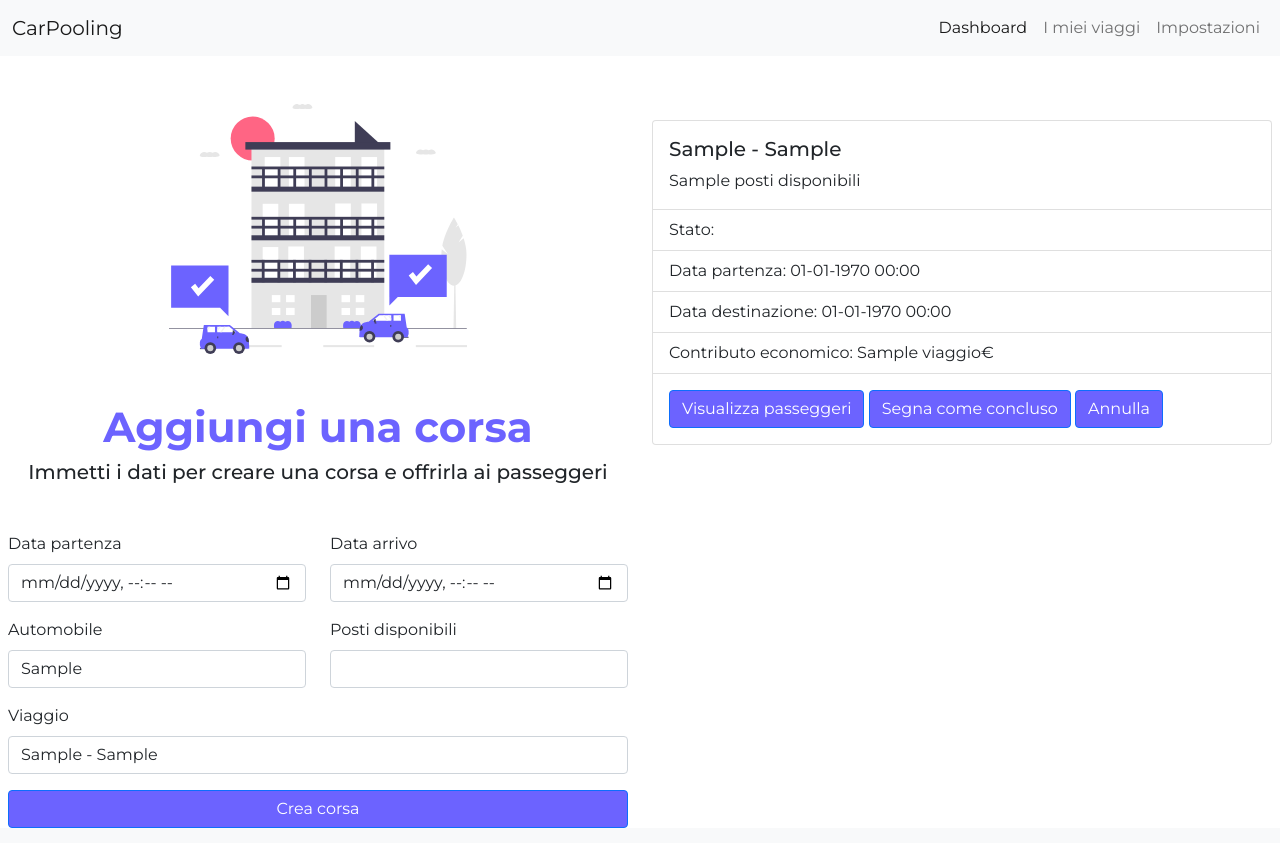
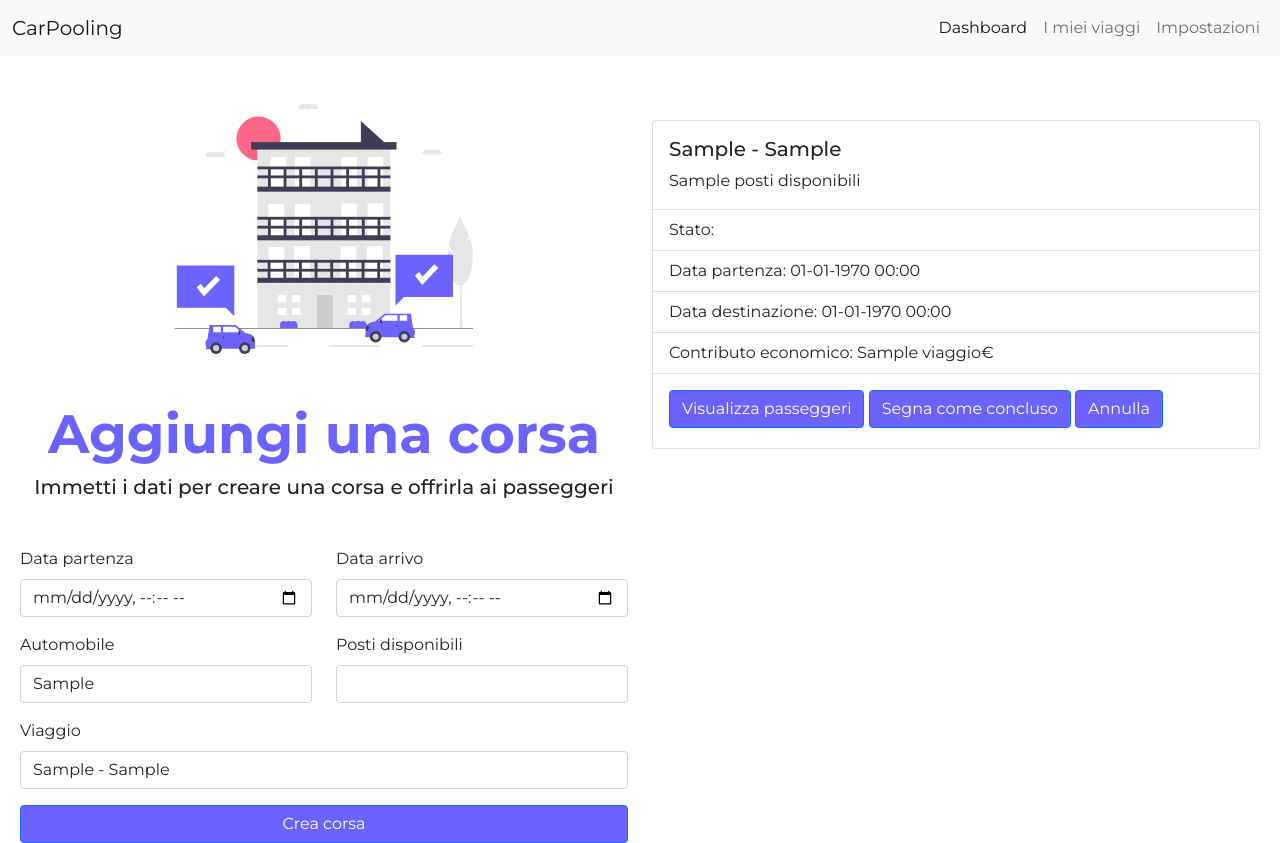
Before and after one commit to riccardocalligaro/car_pooling, a PHP site: page /website/dashboard_driver.php in a window 1280 px wide. Run offline with PHP 8.4, Linux system fonts and the light colour scheme; the visitor is signed in with stand-in values (Sample User, id 1); tables that the repository leaves empty or names only in its code hold one stand-in row (values such as "Sample post").

Commit message:
Code refactoring

```diff
--- a/website/client/login/login.php
+++ b/website/client/login/login.php
@@ -32,7 +32,7 @@
         <div class="col-sm-12 col-md-12 col-lg-6 cl1">
             <h1 class="title mx-auto mb-lg-3">Effettua l'accesso ora</h1>
             <p class=" text-center paragraph d-none d-md-block mx-auto">Entra nel mondo del car pooling, con un click prenoti un viaggio</p>
-            <img class="d-block pt-5 mx-auto" height="400px" src="../../assets/illustrations/undraw_Order_ride_re_372k.svg" alt="" srcset="">
+            <img class="d-block pt-5 mx-auto responsives" height="400px" src="../../assets/illustrations/undraw_Order_ride_re_372k.svg" alt="" srcset="">
         </div>
         <div class="col-lg-6 cl2 center">
             <form action="login_client.php" method="post" class="mx-auto">
--- a/website/client/registration/registration.php
+++ b/website/client/registration/registration.php
@@ -32,7 +32,7 @@
         <div class="col-sm-12 col-md-12 col-lg-6 cl1">
             <h1 class="title mx-auto mb-lg-3">Registrati come passeggero</h1>
             <p class="paragraph d-none d-md-block mx-auto">Entra nel fantastico mondo del car pooling, basta un click per prenotare un viaggio con uno dei nostri eccellenti autisti.</p>
-            <img class="d-block pt-5 mx-auto" height="400px" src="../../assets/illustrations/undraw_order_a_car_3tww.svg" alt="" srcset="">
+            <img class="d-block pt-5 mx-auto responsive" height="400px" src="../../assets/illustrations/undraw_order_a_car_3tww.svg" alt="" srcset="">
         </div>
         <div class="col-lg-6 cl2">
             <form action="send_registration.php" method="POST" class="mx-auto">
--- a/website/client/trips/trips_page.php
+++ b/website/client/trips/trips_page.php
@@ -76,7 +76,7 @@
 
                     if ($res = $stmt->get_result()) {
                         while ($row = $res->fetch_assoc()) {
-                            echo ' <div class="card text-start mt-3">
+                            echo ' <div class="card text-start mt-3 card-size">
                 <div class="card-header">
                 '.$row['autista_nominativo'].'
       </div>
--- a/website/css/style.css
+++ b/website/css/style.css
@@ -8,7 +8,8 @@
   --title-font-family: Montserrat, sans-serif;
   --title-font-weight: Bold;
   --paragraph-font-size: 32px;
-  --title-font-size: 42px;
+  --title-font-size: 54px;
+  --h2-font-size: 32px;
   width: auto;
 }
 
@@ -20,6 +21,7 @@
 h2 {
   font-size: var(--h2-font-size);
   font-weight: var(--h2-font-weight);
+  color: var(--h2-color);
 }
 
 table th {
@@ -103,4 +105,22 @@
   -webkit-box-shadow: 0 0 0 0.2rem rgba(108, 99, 255, 0.25);
           box-shadow: 0 0 0 0.2rem rgba(108, 99, 255, 0.25);
 }
+
+@media screen and (min-width: 992px) {
+  .card-size .card {
+    max-width: 1000px !important;
+  }
+}
+
+@media screen and (max-width: 992px) {
+  .card-size {
+    margin-top: 2rem;
+  }
+}
+
+@media screen and (min-width: 992px) {
+  #results .card {
+    max-width: 1000px !important;
+  }
+}
 /*# sourceMappingURL=style.css.map */
--- a/website/css/style.scss
+++ b/website/css/style.scss
@@ -107,3 +107,22 @@
   border-color: var(--primary);
   box-shadow: 0 0 0 0.2rem rgba(108, 99, 255, 0.25);
 }
+
+.card-size{
+  @media screen and (min-width: 992px) {
+    .card{
+      max-width: 1000px!important;
+    }
+  }
+  @media screen and (max-width: 992px) {
+    margin-top: 2rem;
+  }
+}
+
+#results{
+  @media screen and (min-width: 992px) {
+    .card{
+      max-width: 1000px!important;
+    }
+  }
+}
--- a/website/dashboard_driver.php
+++ b/website/dashboard_driver.php
@@ -20,9 +20,7 @@
     <nav class="navbar navbar-expand-lg navbar-light bg-light">
         <div class="container-fluid">
             <a class="navbar-brand" href="index.html">CarPooling</a>
-            <button class="navbar-toggler" type="button" data-bs-toggle="collapse"
-                data-bs-target="#navbarSupportedContent" aria-controls="navbarSupportedContent" aria-expanded="false"
-                aria-label="Toggle navigation">
+            <button class="navbar-toggler" type="button" data-bs-toggle="collapse" data-bs-target="#navbarSupportedContent" aria-controls="navbarSupportedContent" aria-expanded="false" aria-label="Toggle navigation">
                 <span class="navbar-toggler-icon"></span>
             </button>
             <div class="collapse navbar-collapse" id="navbarSupportedContent">
@@ -40,15 +38,14 @@
             </div>
         </div>
     </nav>
-    <div class="row mt-5 pe-2 ps-2">
+    <div class="row mt-5 pe-2 ps-2 w-100 mx-auto">
 
         <!-- start left side -->
         <div class="col-lg-6 col-md-12 col-sm-12">
 
             <!--  start header -->
             <div class="text-center">
-                <img class="mb-5" height="250px" src="./assets/illustrations/undraw_order_a_car_3tww.svg" alt=""
-                    srcset="">
+                <img class="mb-5 responsive" height="250px" src="./assets/illustrations/undraw_order_a_car_3tww.svg" alt="" srcset="">
                 <h3 class="title mx-auto">Aggiungi una corsa</h3>
                 <h5>Immetti i dati per creare una corsa e offrirla ai passeggeri</h5>
             </div>
@@ -68,8 +65,7 @@
                         <div class="col-6">
                             <div class="mb-3">
                                 <label for="inputDestinationDate" class="form-label">Data arrivo</label>
-                                <input type="datetime-local" class="form-control" id="inputDestinationDate"
-                                    name="end_date">
+                                <input type="datetime-local" class="form-control" id="inputDestinationDate" name="end_date">
                             </div>
                         </div>
                     </div>
@@ -104,8 +100,7 @@
                         <div class="col-6">
                             <div class="mb-3">
                                 <label for="inputPostiDisponibili" class="form-label">Posti disponibili</label>
-                                <input name="posti" type="number" step="1" min="1" class="form-control" id="inputPostiDisponibili"
-                                    name="end_date">
+                                <input name="posti" type="number" step="1" min="1" class="form-control" id="inputPostiDisponibili" name="end_date">
                             </div>
                         </div>
                     </div>
@@ -144,7 +139,7 @@
 
 
 
-        <div class="col">
+        <div class="col-lg-6 col-md-12 col-sm-12 mb-5 card-size">
             <?php
             include_once('config.php');
 
@@ -184,21 +179,21 @@
                 }
 
                 while ($row = $res->fetch_assoc()) {
-                            echo ' <div class="card text-start mt-3">
+                    echo ' <div class="card text-start mt-3 mx-auto">
                 <div class="card-body">
-                    <h5 class="card-title">'.$row['comune_partenza'].' - '.$row['comune_destinazione'].'</h5>
-                    <p class="card-text">'.$row['posti_disponibili'].' posti disponibili</p>
+                    <h5 class="card-title">' . $row['comune_partenza'] . ' - ' . $row['comune_destinazione'] . '</h5>
+                    <p class="card-text">' . $row['posti_disponibili'] . ' posti disponibili</p>
                 </div>
                 <ul class="list-group list-group-flush">
-                    <li class="list-group-item">Stato: '.stateText($row['stato']).'</li>
-                    <li class="list-group-item">Data partenza: '.date('d-m-Y H:i', strtotime($row['data_partenza'])).'</li>
-                    <li class="list-group-item">Data destinazione: '.date('d-m-Y H:i', strtotime($row['data_arrivo'])).'</li>
-                    <li class="list-group-item">Contributo economico: '.$row['contributo_economico'].'€</li>
+                    <li class="list-group-item">Stato: ' . stateText($row['stato']) . '</li>
+                    <li class="list-group-item">Data partenza: ' . date('d-m-Y H:i', strtotime($row['data_partenza'])) . '</li>
+                    <li class="list-group-item">Data destinazione: ' . date('d-m-Y H:i', strtotime($row['data_arrivo'])) . '</li>
+                    <li class="list-group-item">Contributo economico: ' . $row['contributo_economico'] . '€</li>
                 </ul>
                 <div class="card-body">
-                <a href="driver/ride/passengers.php?ride='.$row['id_viaggio'].'" class="btn btn-primary">Visualizza passeggeri</a>
-                <a href="driver/ride/end_ride.php?ride='.$row['id_viaggio'].'" class="btn btn-primary">Segna come concluso</a>
-                <a href="driver/ride/cancel_ride.php?ride='.$row['id_viaggio'].'" class="btn btn-primary">Annulla</a>
+                <a href="driver/ride/passengers.php?ride=' . $row['id_viaggio'] . '" class="btn btn-primary mb-1">Visualizza passeggeri</a>
+                <a href="driver/ride/end_ride.php?ride=' . $row['id_viaggio'] . '" class="btn btn-primary mb-1">Segna come concluso</a>
+                <a href="driver/ride/cancel_ride.php?ride=' . $row['id_viaggio'] . '" class="btn btn-primary mb-1">Annulla</a>
                 </div>
                 </div>
                     ';
--- a/website/driver/login/login.php
+++ b/website/driver/login/login.php
@@ -32,7 +32,7 @@
         <div class="col-sm-12 col-md-12 col-lg-6 cl1 text-center">
             <h1 class="title mx-auto mb-lg-3">Effettua l'accesso ora</h1>
             <p class="paragraph mx-auto">Fai il login per entrare nella tua area personale</p>
-            <img class="d-block pt-5 mx-auto" height="400px" src="../../assets/illustrations/undraw_city_driver_jh2h.svg" alt="" srcset="">
+            <img class="d-block pt-5 mx-auto responsive" height="400px" src="../../assets/illustrations/undraw_city_driver_jh2h.svg" alt="" srcset="">
         </div>
         <div class="col-lg-6 cl2">
             <form action="login_driver.php" method="post" class="mx-auto">
```
Also changed, not shown: website/client/search/search.php (+7 -7 lines), website/client/trips/trip_page.php (+19 -22 lines), website/dashboard_client.php (+3 -5 lines), website/driver/registration/registration.php (+5 -8 lines), website/driver/trips/trips_page.php (+10 -17 lines), website/login.php (+3 -4 lines), 1 other file. Lines whose indentation alone changed are shown as unchanged.
